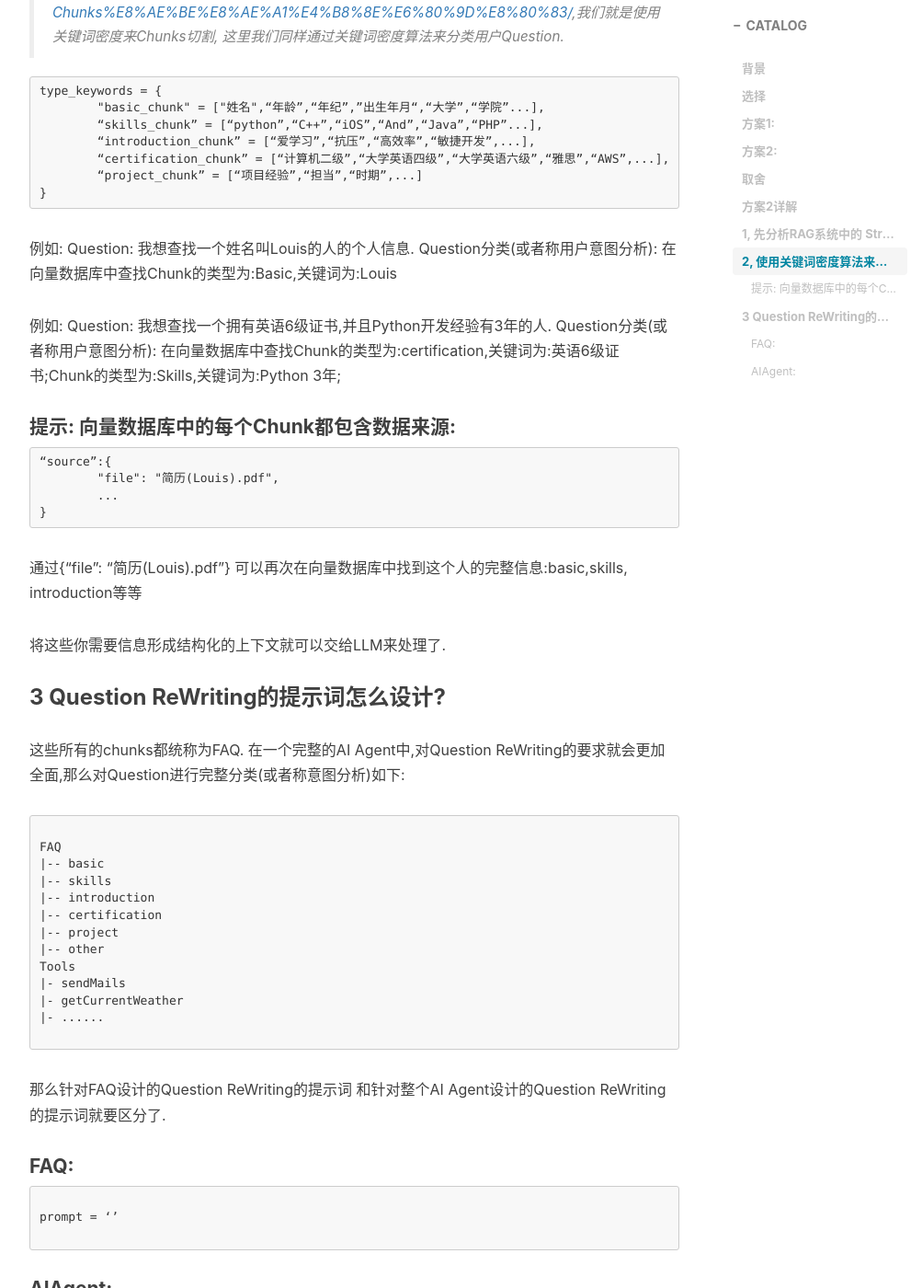
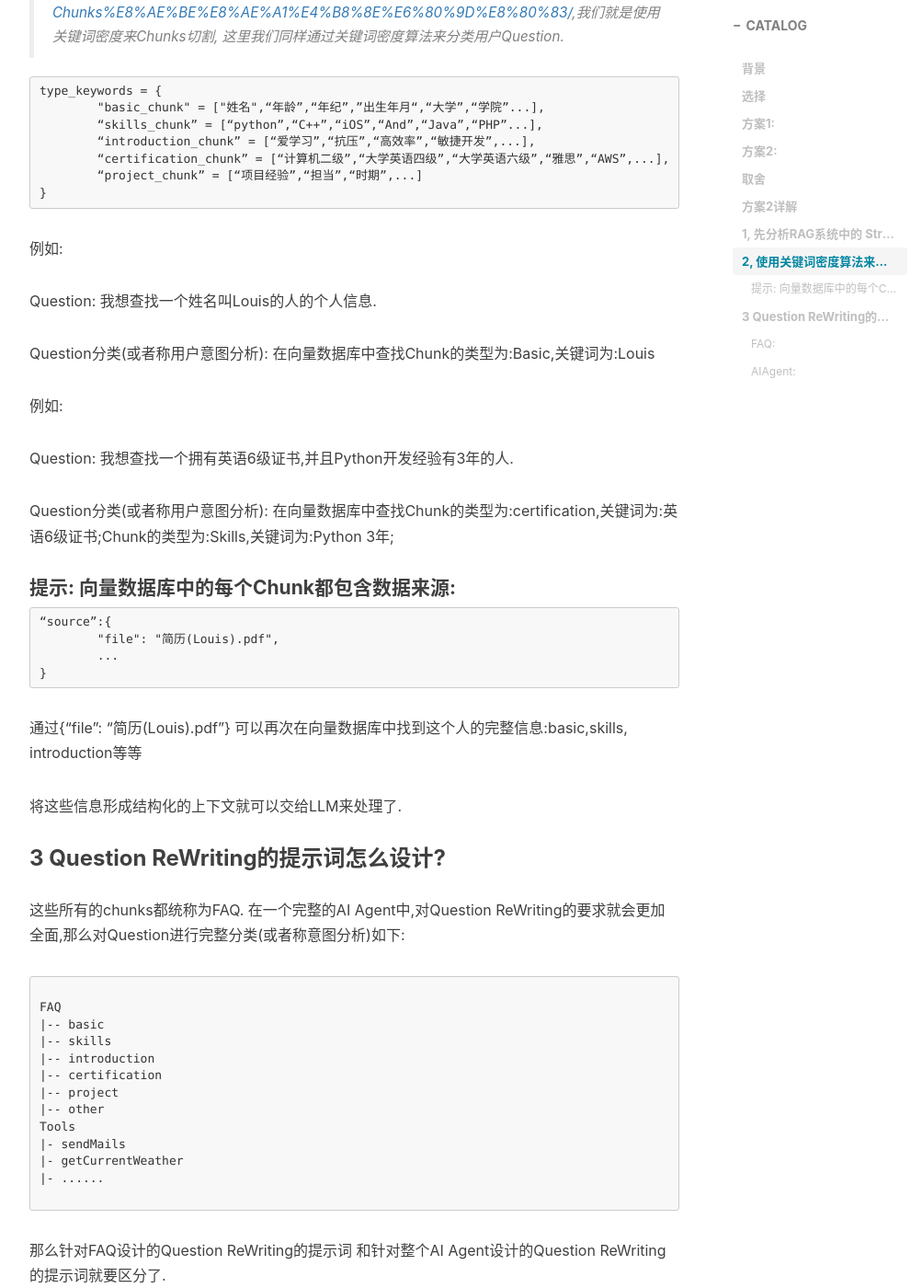
Before and after one commit to LuochuanAD/LuochuanAD.github.io, a Jekyll site: the page built from _posts/2026-02-14-RAG之Question Rewriting设计.md, in a window 1280 px wide and 1400 px high, scrolled down 2135 px. Shown: the whole window at 92% size, without its empty margins (233-1236 px from the left). Built offline with Jekyll 4.4.1, drawn with Linux system fonts in a browser that asks for light colours; nearby versions of some CDN libraries; comment, search, counter and statistics services are not loaded; part of the change alters nothing that is shown.

Commit message:
Update 2026-02-14-RAG之Question Rewriting设计.md

````diff
--- a/_posts/2026-02-14-RAG之Question Rewriting设计.md
+++ b/_posts/2026-02-14-RAG之Question Rewriting设计.md
@@ -65,11 +65,17 @@ type_keywords = {
 	“project_chunk” = [“项目经验”,“担当”,“时期”,...]
 }
 ```
-例如: Question: 我想查找一个姓名叫Louis的人的个人信息.
-	Question分类(或者称用户意图分析): 在向量数据库中查找Chunk的类型为:Basic,关键词为:Louis
+例如:
 
-例如:  Question: 我想查找一个拥有英语6级证书,并且Python开发经验有3年的人.
-	Question分类(或者称用户意图分析): 在向量数据库中查找Chunk的类型为:certification,关键词为:英语6级证书;Chunk的类型为:Skills,关键词为:Python 3年;
+Question: 我想查找一个姓名叫Louis的人的个人信息.
+
+Question分类(或者称用户意图分析): 在向量数据库中查找Chunk的类型为:Basic,关键词为:Louis
+
+例如:
+
+Question: 我想查找一个拥有英语6级证书,并且Python开发经验有3年的人.
+
+Question分类(或者称用户意图分析): 在向量数据库中查找Chunk的类型为:certification,关键词为:英语6级证书;Chunk的类型为:Skills,关键词为:Python 3年;
 
 #### 提示: 向量数据库中的每个Chunk都包含数据来源:
 ```
@@ -80,7 +86,7 @@ type_keywords = {
 ```
 通过{"file": "简历(Louis).pdf"} 可以再次在向量数据库中找到这个人的完整信息:basic,skills, introduction等等
 
-将这些你需要信息形成结构化的上下文就可以交给LLM来处理了.
+将这些信息形成结构化的上下文就可以交给LLM来处理了.
 
 
 ### 3 Question ReWriting的提示词怎么设计?
````
